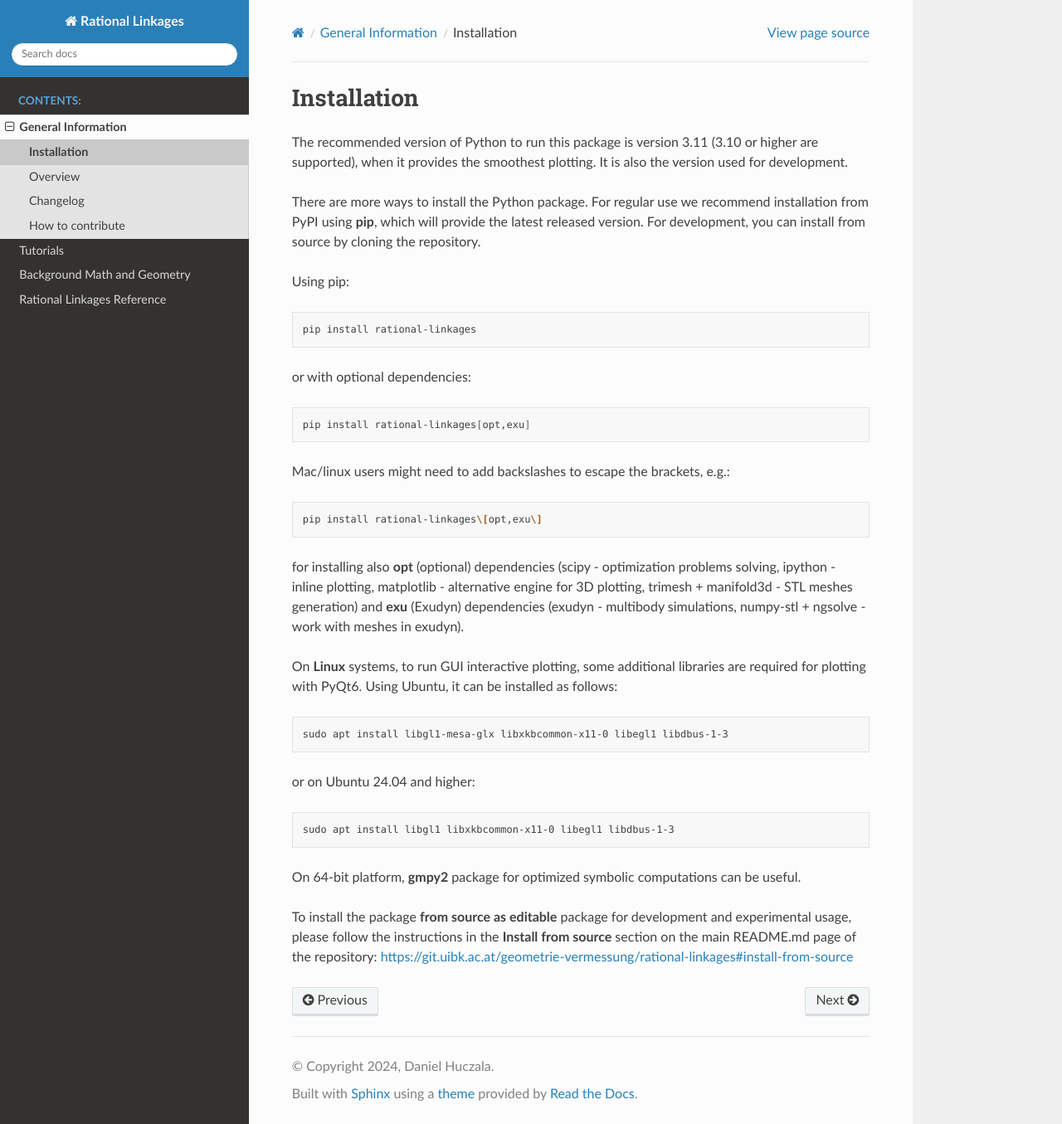
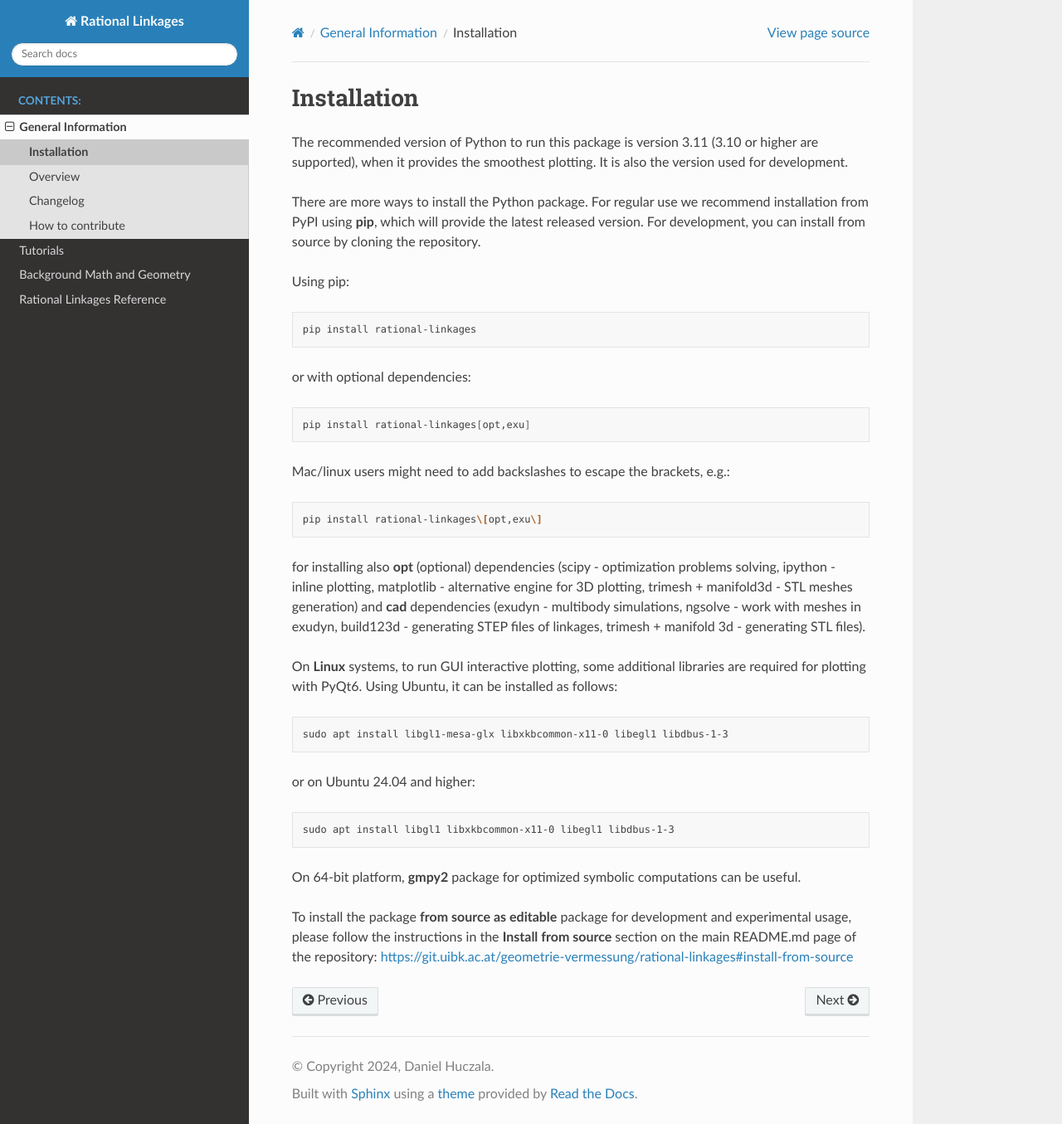
Before and after one commit to hucik14/rational-linkages, a Sphinx documentation site: the page built from docs/source/general/installation.rst, in a window 1280 px wide and 1355 px high. Shown: the whole window at 83% size. Built offline with Sphinx 7.4.7 and the Read the Docs theme 3.1.0, drawn with Linux system fonts in a browser that asks for light colours.

Commit message:
dependencies update
Changelog: changes

```diff
--- a/docs/source/general/installation.rst
+++ b/docs/source/general/installation.rst
@@ -32,8 +32,8 @@ Mac/linux users might need to add backslashes to escape the brackets, e.g.:
 for installing also **opt** (optional) dependencies (scipy - optimization problems solving, ipython - inline plotting,
 matplotlib - alternative engine for 3D plotting, trimesh + manifold3d - STL
 meshes generation)
-and **exu** (Exudyn) dependencies (exudyn - multibody simulations,
-numpy-stl + ngsolve - work with meshes in exudyn).
+and **cad** dependencies (exudyn - multibody simulations, ngsolve - work with meshes in exudyn,
+build123d - generating STEP files of linkages, trimesh + manifold 3d - generating STL files).
 
 On **Linux** systems, to run GUI interactive plotting, some additional
 libraries are required for plotting with PyQt6. Using
```
Also changed, not shown: README.md (+2 -2 lines), pyproject.toml (+5 -6 lines).
